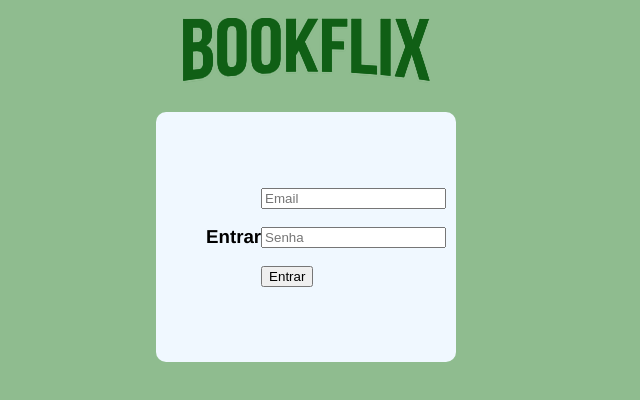
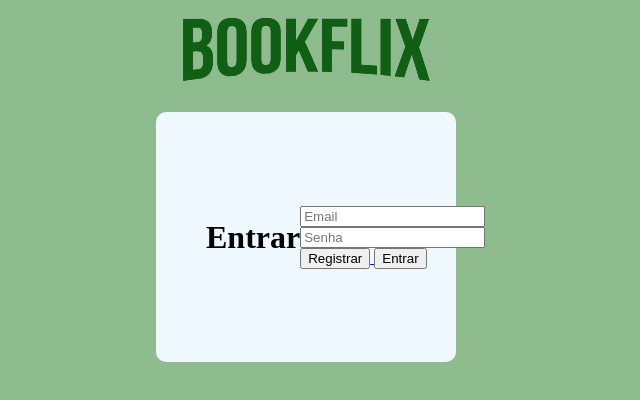
Before and after one commit to Pedrin20/Html-Site, a plain HTML site: page index.html in a window 1280 px wide. Shown: the whole page, without its empty margins (334-974 px from the left). Drawn offline with Linux system fonts and the light colour scheme.

Commit message:
dfsasda
dasdas

Signed-off-by: felpe46 <130997511+felpe46@users.noreply.github.com>

```diff
--- a/index.html
+++ b/index.html
@@ -1,24 +1,30 @@
 <!DOCTYPE html>
-<html lang="en">
+<html lang="pt-br">
+
 <head>
     <meta charset="UTF-8">
-    <meta http-equiv="X-UA-Compatible"
-    content="IE=edge">
+    <meta http-equiv="X-UA-Compatible" content="IE=edge">
     <title>Bookflix</title>
     <link rel="stylesheet" href="style.css">
+    <link rel="shortcut icon" href="./img/Bookflix.png" type="image/x-icon">
 </head>
+
 <body>
     <img src="img/Bookflix.png" alt="Bookflix"> <br>
+    <div class="container">
         <div class="entrar">
-<h3 style="font-family: 'Franklin Gothic Medium', 'Arial Narrow', Arial, sans-serif;">Entrar</h3>
-<form>
+            <h1>Entrar</h1>
+            <form class="formulario">
                 <input type="email" placeholder="Email" required>
-    <br><br>
                 <input type="password" placeholder="Senha" required>
-<br><br>
-<button><a href='home.html' class="botao">Entrar</a></button>
-<br>
+                <div class="botoes">
+                    <a href='home.html'><button class="botao_registrar">Registrar</button> </a>
+                    <a href='home.html'><button class="botao_entrar">Entrar</button></a>
+                </div>
         </div>
         </form>
+    </div>
+
 </body>
+
 </html>
```
Lines whose indentation alone changed are shown as unchanged.
